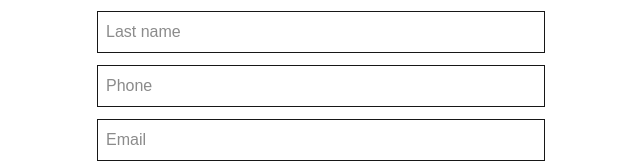
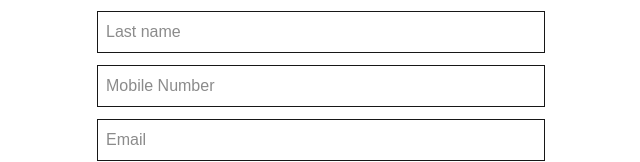
Before and after one commit to gonzruga/kusanya, a Next.js app in the folder frontend/: page /register in a window 1280 px wide. Shown: the part 135-297 px from the top of the page, without its empty margins (319-959 px from the left). Built offline with nearby package versions, Linux system fonts and the light colour scheme; no server answers.

Commit message:
Registration fix

```diff
--- a/frontend/src/app/register/page.tsx
+++ b/frontend/src/app/register/page.tsx
@@ -12,7 +12,7 @@ export default function RegisterPage() {
   const [form, setForm] = useState({
     firstName:"",
     lastName:"",
-    phone:"",
+    mobileNumber:"",
     email:"",
     password:""
   });
@@ -45,10 +45,15 @@ export default function RegisterPage() {
       router.push("/groups/create");
 
 
-    } catch(error){
+ } catch (error: any) {
+      console.log(error);
 
-      console.log(error);
-      alert("Registration failed");
+      console.log("Response:", error.response?.data);
+
+      alert(
+        error.response?.data?.message ||
+        "Registration failed"
+      );
 
     }
 
@@ -82,8 +87,8 @@ onChange={handleChange}
 
 <input
 className="border p-2 w-full mb-3"
-name="phone"
-placeholder="Phone"
+name="mobileNumber"
+placeholder="Mobile Number"
 onChange={handleChange}
 />
 
--- a/frontend/src/services/api.ts
+++ b/frontend/src/services/api.ts
@@ -1,10 +1,10 @@
 import axios from "axios";
 
 export const api = axios.create({
-  baseURL: "http://localhost:3000",
+  // baseURL: "http://localhost:3000",
 
   // Below variable is defined in .env.local file.
-  // baseURL: process.env.NEXT_PUBLIC_API_URL
+  baseURL: process.env.NEXT_PUBLIC_API_URL
 
 
 //   baseURL: process.env.NODE_ENV === "production" ? "https://api.example.com" : "http://localhost:3000",
```
Also changed, not shown: 1 other file (tests, documents, lock files or other folders).
